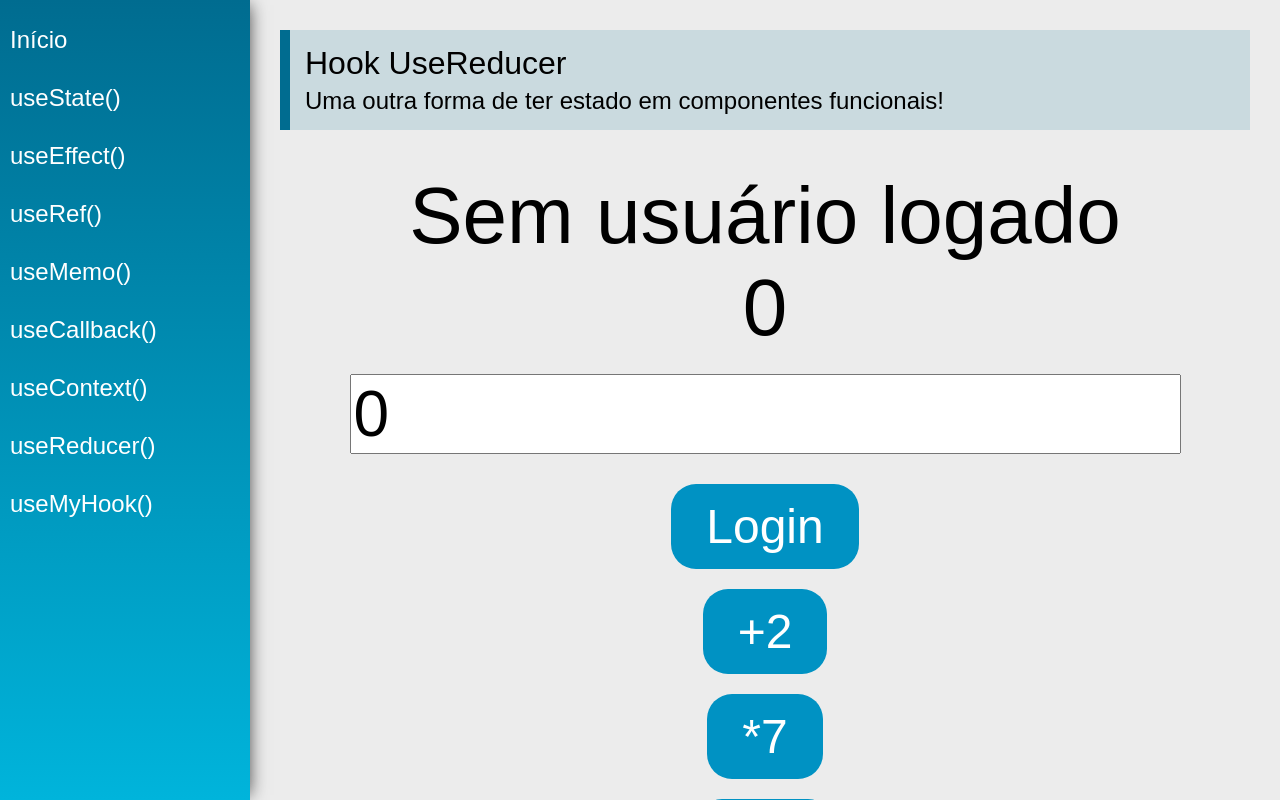
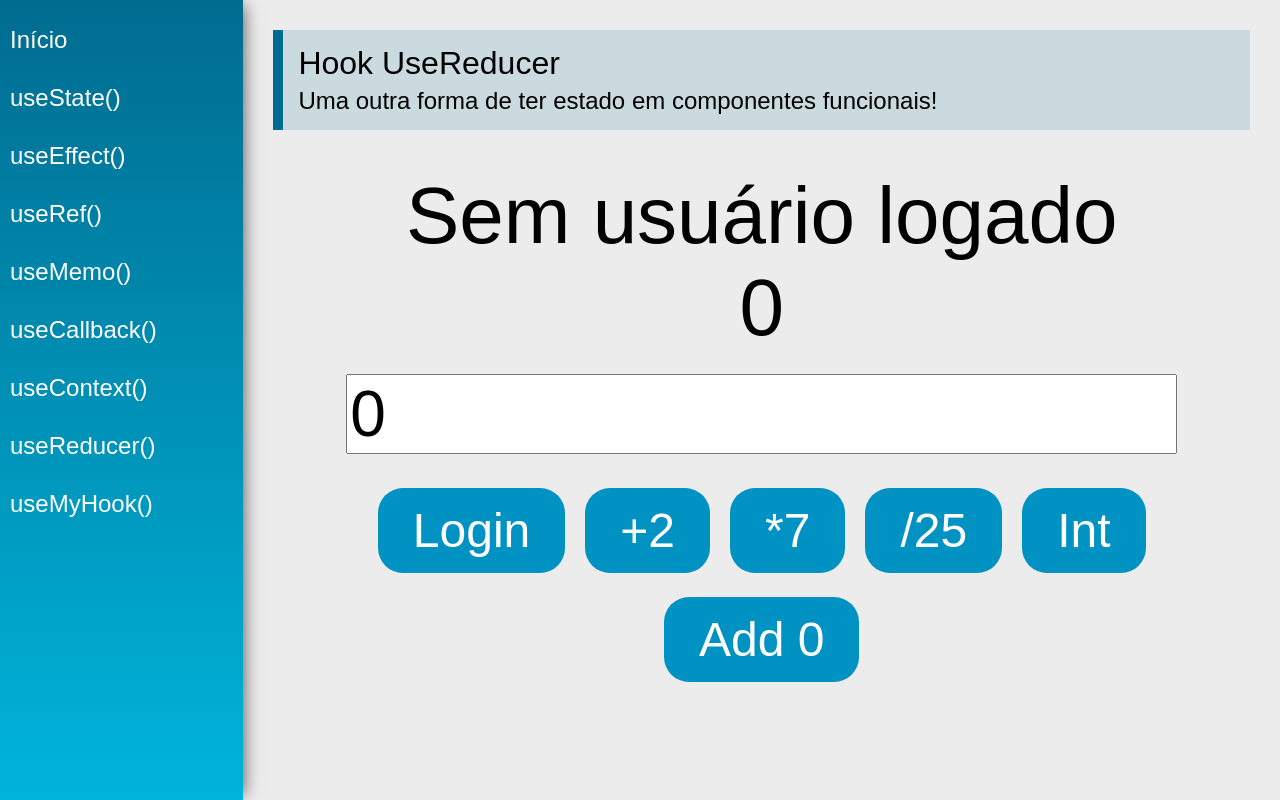
Before and after one commit to matheusrf96/hooks, a React (Create React App) app: page /useReducer in a window 1280 px wide. Shown: the top 800 px of the page. Built offline with nearby package versions, Linux system fonts and the light colour scheme.

Commit message:
Centralize buttons

```diff
--- a/src/views/examples/UseReducer.jsx
+++ b/src/views/examples/UseReducer.jsx
@@ -54,12 +54,16 @@ const UseReducer = (props) => {
                         value={ number }
                     />
 
-                    <button className="btn" onClick={ () => dispatch({ type: 'login', payload: 'matheus' }) }>Login</button>
-                    <button className="btn" onClick={ () => dispatch({ type: 'numberAdd2' }) }>+2</button>
-                    <button className="btn" onClick={ () => dispatch({ type: 'sevenfold' }) }>*7</button>
-                    <button className="btn" onClick={ () => dispatch({ type: 'oneQuarter' }) }>/25</button>
-                    <button className="btn" onClick={ () => dispatch({ type: 'toInt' }) }>Int</button>
-                    <button className="btn" onClick={ () => dispatch({ type: 'calcNum', payload: number }) }>Add { number }</button>
+                    <span className="text">
+                        <button className="btn"
+                            onClick={ () => dispatch({ type: 'login', payload: 'matheus' }) }>Login</button>
+                        <button className="btn" onClick={ () => dispatch({ type: 'numberAdd2' }) }>+2</button>
+                        <button className="btn" onClick={ () => dispatch({ type: 'sevenfold' }) }>*7</button>
+                        <button className="btn" onClick={ () => dispatch({ type: 'oneQuarter' }) }>/25</button>
+                        <button className="btn" onClick={ () => dispatch({ type: 'toInt' }) }>Int</button>
+                        <button className="btn"
+                            onClick={ () => dispatch({ type: 'calcNum', payload: number }) }>Add { number }</button>
+                    </span>
                 </div>
             </div>
         </div>
```
